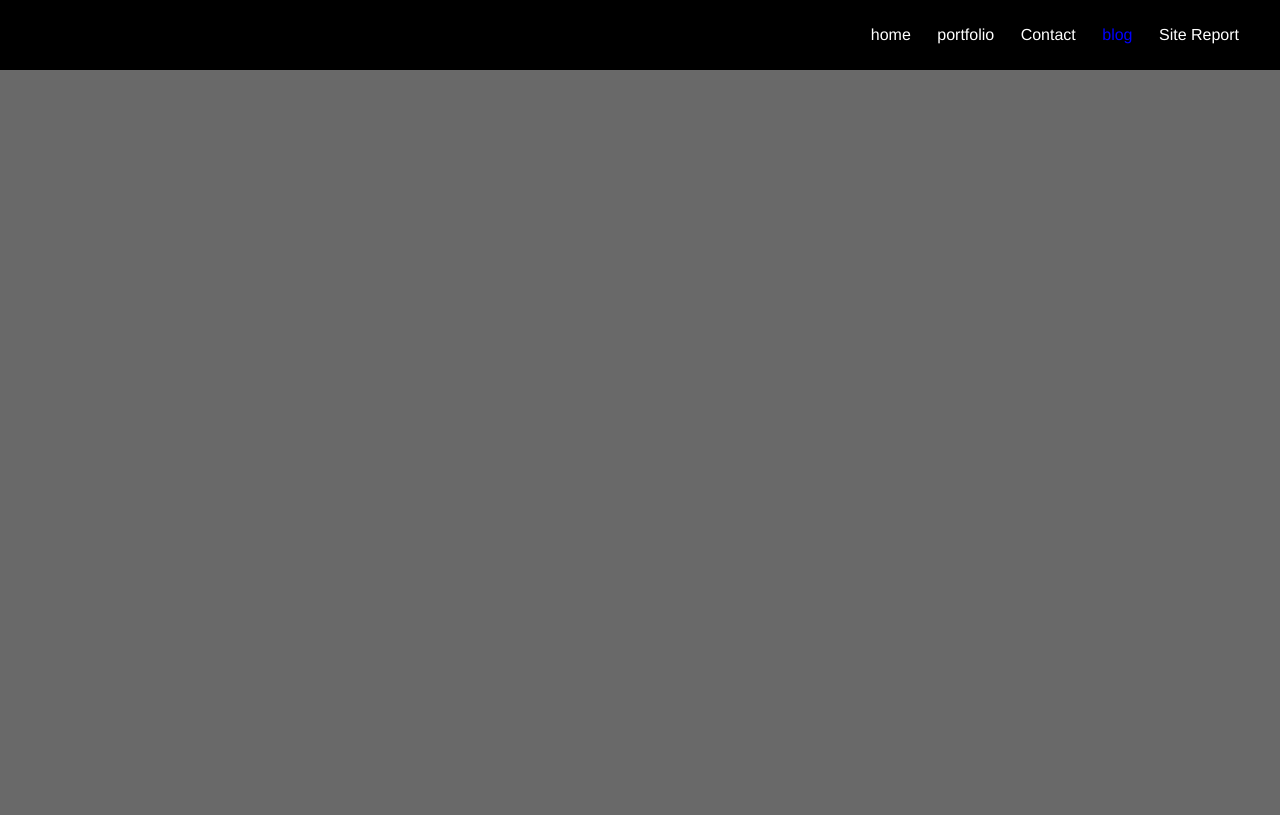
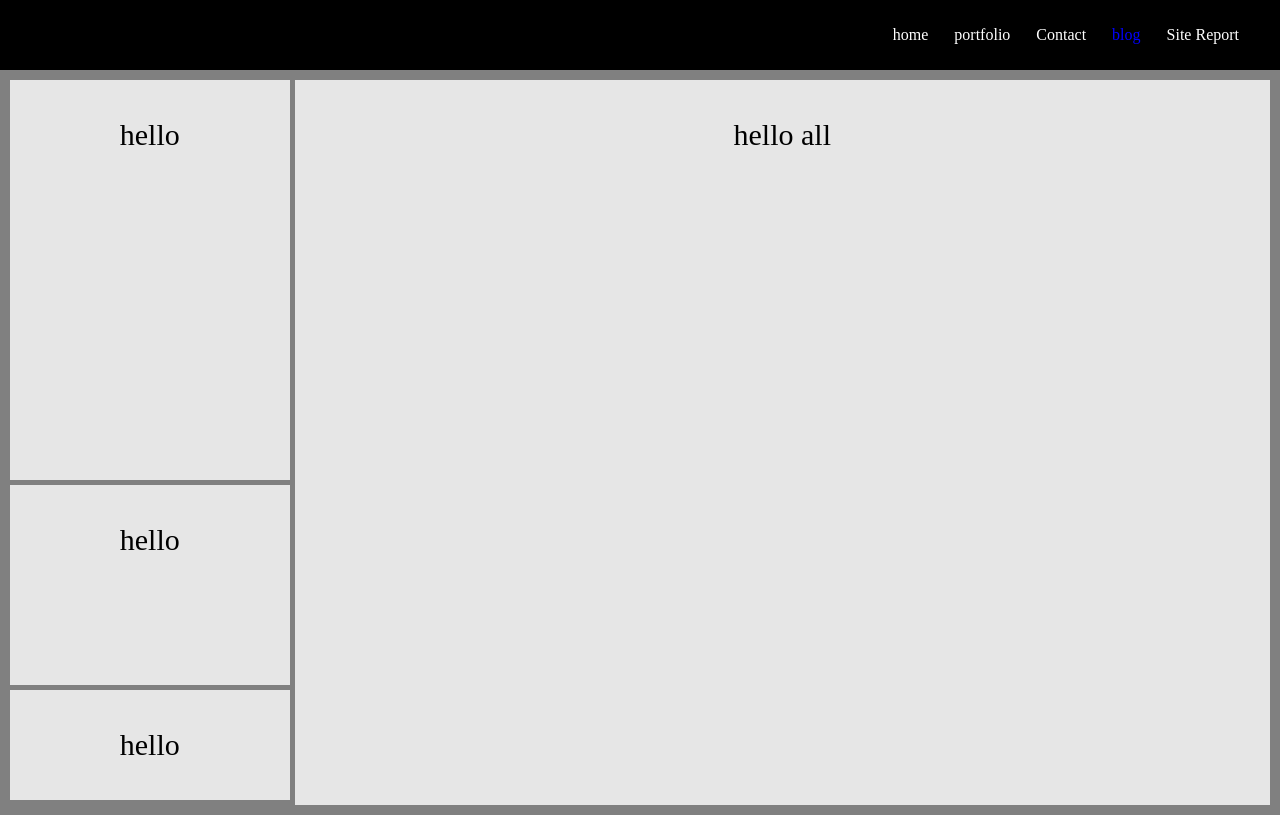
Before and after one commit to ashish030/assignment, a plain HTML site: page blog.html in a window 1280 px wide. Drawn offline with Linux system fonts and the light colour scheme.

Commit message:
assignment push

```diff
--- a/assign.css
+++ b/assign.css
@@ -1,4 +1,3 @@
-
 h1{
 	margin: 0px;
 }
@@ -28,9 +27,6 @@ body{
 	padding: 0;
 	margin: 0;
 	background: dimgray;
-}
-html{
-	font-family: "helvetica neue", sans-serif;
 }
 .navi{
 
@@ -72,7 +68,6 @@ label{
 	font-size: 26px;
 	line-height: 70px;
 	display: none;
-	flex: right;
 	width: 26px;
 	color: white;
 
@@ -137,3 +132,21 @@ label{
 .wel{
 	text-align: center;
 }
+
+.grid_container{
+	display: grid;
+	grid-template-columns: auto auto;
+	grid-template-rows: 400px 200px;
+	grid-gap: 5px;
+	background-color: gray;
+	padding: 10px;
+}
+.item1{
+	grid-area: 1 / 2 / 5 / 6;
+}
+.grid_container > div{
+	background-color: rgba(255, 255, 255, 0.8);
+	text-align: center;
+	padding: 20px 0;
+	font-size: 30px;
+}
--- a/blog.html
+++ b/blog.html
@@ -17,6 +17,13 @@
 	<a href="blog.html"><span>blog</span></a>
 	<a href="report.html">Site Report</a>
 	</div>
+	<div class="grid_container">
+		<div class="item1">hello all</div>
+		<div class="item2">hello</div>
+		<div>hello</div>
+		<div>hello</div>
+
+	</div>
 </div>
 </body>
 </html>
```
Also changed, not shown: contact.html (+6 -9 lines), index.html (+2 -2 lines), portfolio.html (+4 -4 lines), report.html (+1 -0 lines).
